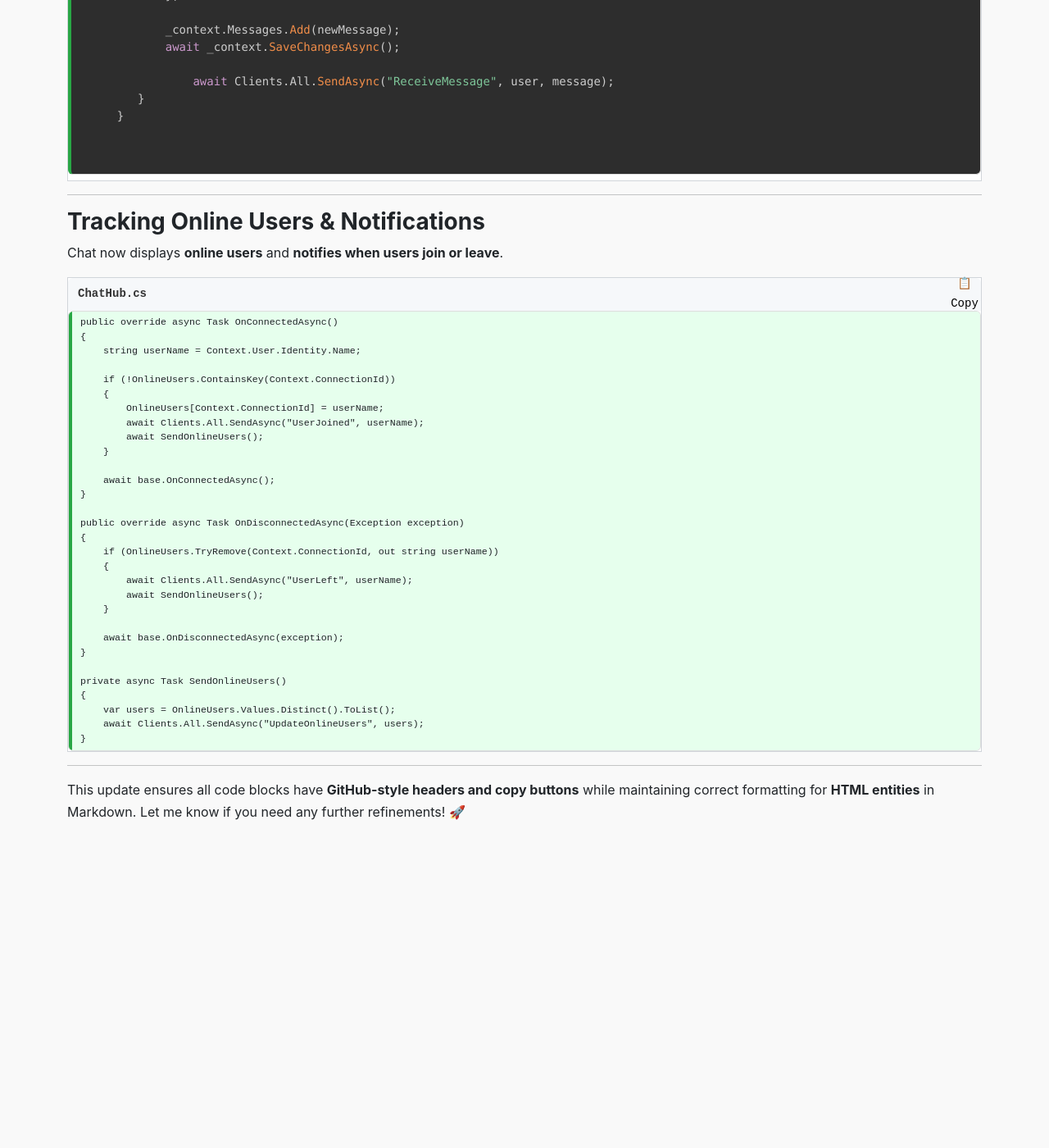
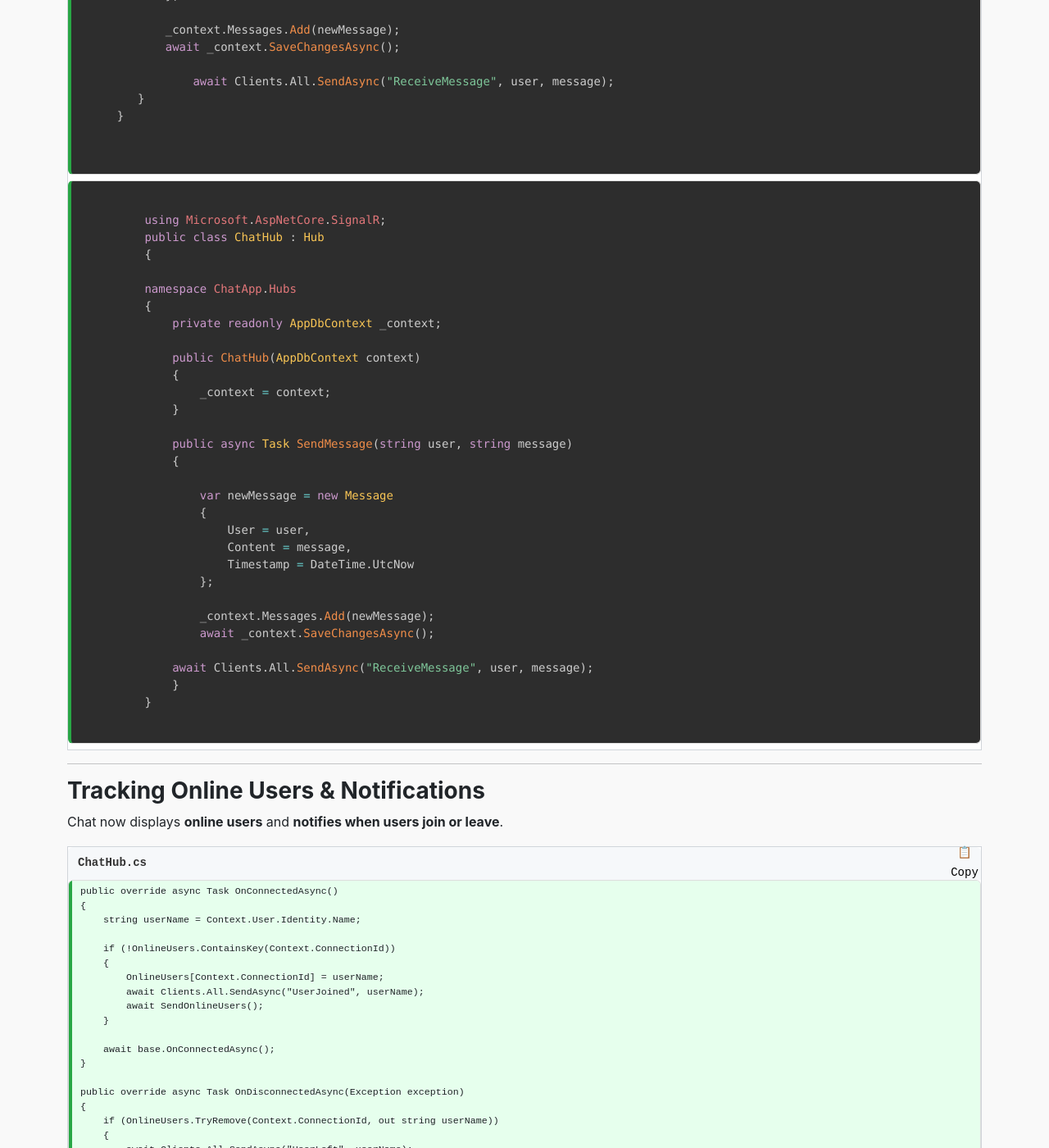
Before and after one commit to JWalshe86/ChatApp, a Jekyll site: the page built from docs/ChatAppPartTwo.md, in a window 1280 px wide and 1400 px high, scrolled down 1591 px. Shown: the whole window at 82% size. Built offline with Jekyll 4.4.1, drawn with Linux system fonts in a browser that asks for light colours; nearby versions of some CDN libraries; before the commit the page ends 2612 px from its top, so only the background shows below that.

Commit message:
Update ChatAppPartTwo.md

```diff
--- a/docs/ChatAppPartTwo.md
+++ b/docs/ChatAppPartTwo.md
@@ -98,6 +98,41 @@ I created a `Message` class that Entity Framework (EF) maps into a database tabl
 </code>
 </pre>
 
+<div class="code-container">
+    <pre class="updated-code language-csharp"><code class="language-csharp">
+        <span data-line="unchanged">using Microsoft.AspNetCore.SignalR;</span>
+        <span data-line="unchanged">public class ChatHub : Hub</span>
+        <span data-line="unchanged">{</span>
+
+        namespace ChatApp.Hubs
+        {
+            private readonly AppDbContext _context;
+
+            public ChatHub(AppDbContext context)
+            {
+                _context = context;
+            }
+
+            <span data-line="unchanged">public async Task SendMessage(string user, string message)</span>
+            <span data-line="unchanged">{</span>
+
+                var newMessage = new Message
+                {
+                    User = user,
+                    Content = message,
+                    Timestamp = DateTime.UtcNow
+                };
+
+                _context.Messages.Add(newMessage);
+                await _context.SaveChangesAsync();
+
+            <span data-line="unchanged">await Clients.All.SendAsync("ReceiveMessage", user, message);</span>
+            <span data-line="unchanged">}</span>
+        }
+    </code></pre>
+</div>
+
+
 
     </div>
 </div>
```
